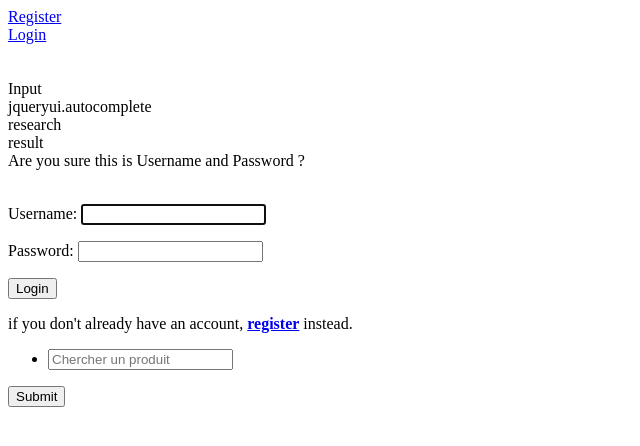
After one commit to Sik4/P8-mysite, a Django app: page /login/ in a window 1280 px wide. The commit adds this page. Shown: the top 446 px of the page, without its empty margins (0-640 px from the left). Run offline with Django 3.2, Linux system fonts and the light colour scheme.

Commit message:
user login + logout

```diff
--- a/index/templates/index/includes/navbar.html
+++ b/index/templates/index/includes/navbar.html
@@ -1,12 +1,15 @@
 <div class="future navbar">
     {% if user.is_authenticated %}
-        <a href="register/">{{user.username}}</a> <br>
-        logout (todo)
+        <a href="{% url 'users:register' %}">{{user.username}}</a> <br>
+        <a href="{% url 'users:logout' %}">Logout</a> <br>
 
     {% else %}
-        <a href="register/">Register</a> <br>
-        login (todo)
+        <a href="{% url 'users:register' %}">Register</a> <br>
+        <a href="{% url 'users:login' %}">Login</a> <br>
     {% endif %}
+
+    <br>
+    <br>
 
         Input <br>
             jqueryui.autocomplete <br>
--- a/index/urls.py
+++ b/index/urls.py
@@ -13,11 +13,12 @@
     1. Import the include() function: from django.urls import include, path
     2. Add a URL to urlpatterns:  path('blog/', include('blog.urls'))
 """
-from django.urls import path
+from django.urls import path, include
 from . import views
 
 app_name = "index"
 
 urlpatterns = [
     path("", views.homepage, name="homepage"),
+    path("", include('users.urls', namespace='users')),
 ]
--- a/mysite/urls.py
+++ b/mysite/urls.py
@@ -19,6 +19,7 @@
 urlpatterns = [
     path('', include('index.urls')),
     path('register/', include('users.urls')),
+    path('login/', include('users.urls')),
     path('products/', include('products.urls')),
     path('favorites/', include('favorites.urls')),
     path('admin/', admin.site.urls),
--- a/users/forms.py
+++ b/users/forms.py
@@ -4,7 +4,7 @@
 
 
 class UserRegisterForm(UserCreationForm):
-    email = forms.EmailField()
+    email = forms.EmailField(required=True)
 
     class Meta:
         model = User
--- /dev/null
+++ b/users/templates/users/login.html
@@ -0,0 +1,12 @@
+{% extends 'index/base.html' %}
+
+{% block content %}
+    <form method="POST">
+        {% csrf_token %}
+        {{form.as_p}}
+        <button class="btn" type="submit">Login</button>
+    </form>
+
+    if you don't already have an account, <a href="/register"><strong>register</strong></a> instead.
+
+{% endblock %}
--- a/users/urls.py
+++ b/users/urls.py
@@ -19,5 +19,8 @@
 app_name = "users"
 
 urlpatterns = [
-    path("", views.register, name="register"),
+    path("register/", views.register, name="register"),
+    path("logout/", views.logout_request, name="logout"),
+    path("login/", views.login_request, name="login"),
+
 ]
--- a/users/views.py
+++ b/users/views.py
@@ -1,7 +1,10 @@
 from django.shortcuts import render, redirect
 from django.contrib.auth import login, logout, authenticate
+from django.contrib.auth.forms import AuthenticationForm
+from django.contrib.auth.models import User
 from django.contrib import messages
 from .forms import UserRegisterForm
+
 
 # Create your views here.
 
@@ -10,15 +13,22 @@
     if request.method == 'POST':
         form = UserRegisterForm(request.POST)
         if form.is_valid():
-            user = form.save()
-            # Normalising data for username
-            username = form.cleaned_data.get('username')
-            messages.success(request, f'New Account Created:{username}')
+            try:
+                User.objects.get(email=form.cleaned_data.get("email"))
 
-            login(request, user)
-            messages.info(request, f'You are now logged in as {username}')
+            except User.DoesNotExist:
+                user = form.save()
+                # Normalising data for username
+                username = form.cleaned_data.get('username')
+                messages.success(request, f'New Account Created:{username}')
 
-            return redirect("index:homepage")
+                login(request, user)
+                messages.info(request, f'You are now logged in as {username}')
+
+                return redirect("index:homepage")
+            else:
+                messages.error(request, 'Email already used')
+
         else:
             for msg in form.error_messages:
                 messages.error(request, f"{msg}:{form.error_messages[msg]}")
@@ -27,10 +37,29 @@
     return render(request, 'users/register.html', {'form': form})
 
 
-"""
-    form = UserRegisterForm
+def logout_request(request):
+    logout(request)
+    messages.info(request, "Logged out successfully")
+    return redirect("index:homepage")
 
-    return render(request=request,
-                  template_name="index/register.html",
-                  context={"form": form})
-"""
+
+def login_request(request):
+    if request.method == 'POST':
+        form = AuthenticationForm(request, data=request.POST)
+        if form.is_valid():
+            username = form.cleaned_data.get('username')
+            password = form.cleaned_data.get('password')
+            user = authenticate(username=username, password=password)
+            if user is not None:
+                login(request, user)
+                messages.info(request, f"You are now logged n as {username}")
+                return redirect("index:homepage")
+            else:
+                messages.error(request, "Invalid username or password")
+    else:
+        messages.error(request, "Are you sure this is Username and Password ? ")
+
+    form = AuthenticationForm(request.POST)
+    return render(request,
+                  "users/login.html",
+                  {"form": form})
```
Also changed, not shown: db.sqlite3.
